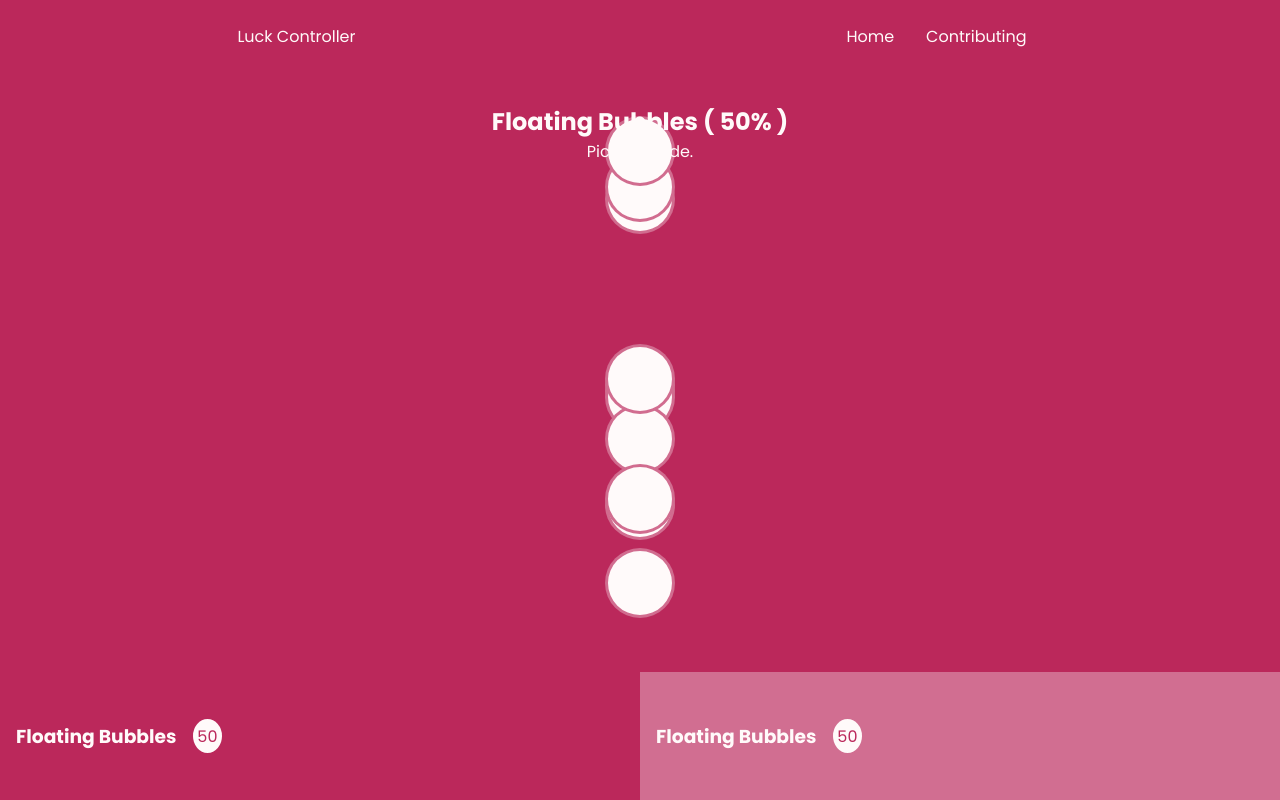
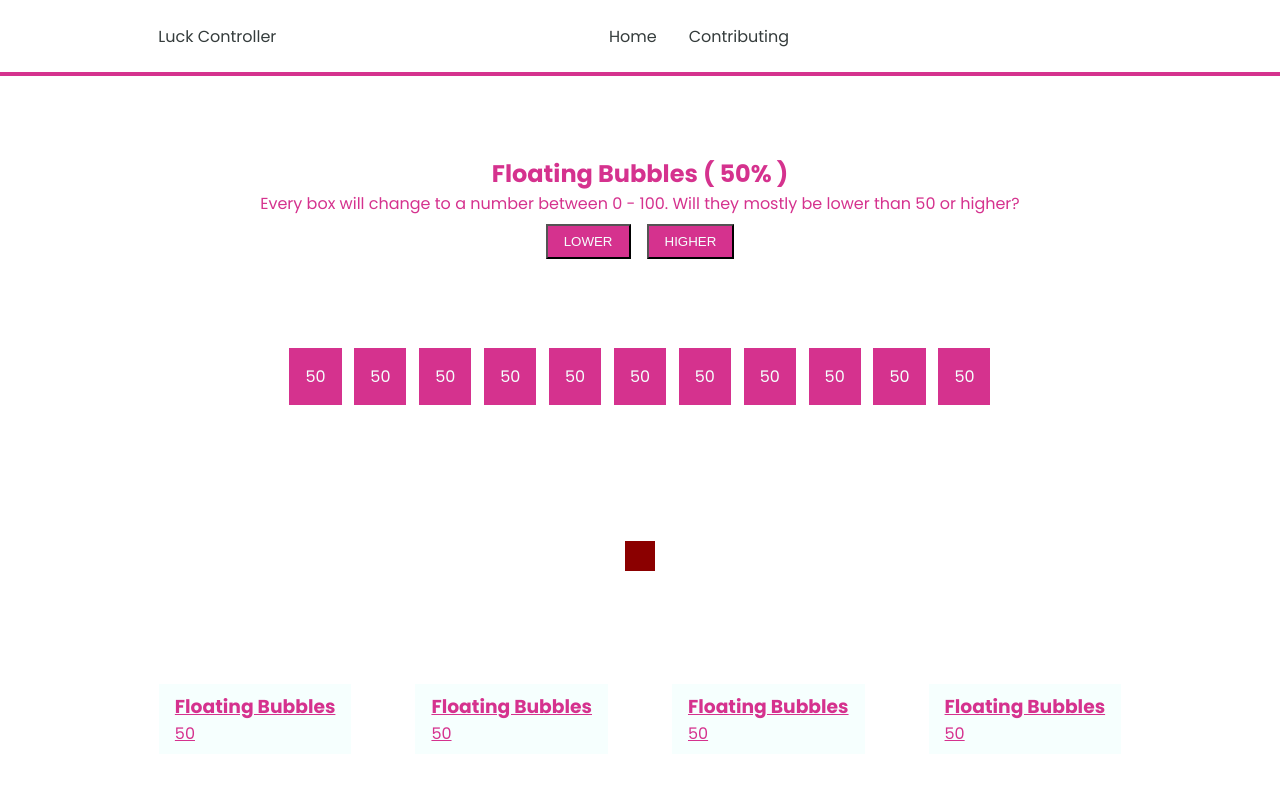
Before and after one commit to Mert18/luck-controller, a React (Create React App) app: page /floating-bubbles in a window 1280 px wide. Shown: the top 800 px of the page. Built offline with nearby package versions, Linux system fonts and the light colour scheme.

Commit message:
floating bubbles renewed, color scheme changed.

```diff
--- a/src/screens/FloatingBubbles.tsx
+++ b/src/screens/FloatingBubbles.tsx
@@ -1,122 +1,78 @@
-import React, { useState } from "react";
+import React, { ButtonHTMLAttributes, useEffect, useState } from "react";
 import Layout from "../components/Layout";
 import "../styles/floatingBubbles.css";
 
 const FloatingBubbles = () => {
-  const [left, setLeft] = useState([
-    50, 50, 50, 50, 50, 50, 50, 50, 50, 50, 50,
-  ]);
-  const [top, setTop] = useState(
-    Array.from({ length: 11 }, () => Math.floor(Math.random() * 80))
-  );
+  const [random, setRandom] = useState<number[]>([50, 50, 50, 50, 50, 50, 50, 50, 50, 50, 50])
 
-  const [leftBack, setLeftBack] = useState("");
-  const [rightBack, setRightBack] = useState("");
+  const [result, setResult] = useState("");
+  const [myArr, setMyArr] = useState<number[]>([]);
+  const [history, setHistory] = useState<boolean[]>([])
+  const [chosen, setChosen] = useState("")
+  const gameStartForDown = () => {
+      setRandom(Array.from({length: 11}, () => Math.floor(Math.random() * 100)));
+      setMyArr(random.filter((el) => el < 50))
+    setChosen("down")
+  }
 
-  const leftHandler = () => {
-    setLeft(Array.from({ length: 11 }, () => Math.floor(Math.random() * 100)));
-    setTop(Array.from({ length: 11 }, () => Math.floor(Math.random() * 80)));
-    setTimeout(() => {
-      if (left.filter((el) => el < 50).length > 5.5) {
-        setLeftBack("rgba(75, 250, 75, 0.63)");
-      } else {
-        setLeftBack("rgba(255, 0, 0, 0.246)");
-      }
-    }, 1000);
-    setTimeout(() => {
-      setLeftBack("transparent");
-      setRightBack("transparent");
-
-      // setLeft([50, 50, 50, 50, 50, 50, 50, 50, 50, 50, 50]);
-      console.log(left.filter((el) => el < 50));
-    }, 2000);
-  };
-
-  const rightHandler = () => {
-    setLeft(Array.from({ length: 11 }, () => Math.floor(Math.random() * 100)));
-    setTop(Array.from({ length: 11 }, () => Math.floor(Math.random() * 80)));
-    setTimeout(() => {
-      if (left.filter((el) => el > 50).length > 5.5) {
-        setRightBack("rgba(75, 250, 75, 0.63)");
-      } else {
-        setRightBack("rgba(255, 0, 0, 0.246)");
-      }
-    }, 1000);
-    setTimeout(() => {
-      setRightBack("transparent");
-      setLeftBack("transparent");
-      // setLeft([50, 50, 50, 50, 50, 50, 50, 50, 50, 50, 50]);
-    }, 2000);
-  };
-
-  return (
+  const gameStartForUp = () => {
+   setRandom(Array.from({length: 11}, () => Math.floor(Math.random() * 100)));
+    setMyArr(random.filter((el) => el > 50))
+    setChosen("up")
+  }
+  useEffect(() => {
+    if(myArr.length >= 6 && chosen === "down" || myArr.length >=6 && chosen === "up"){
+      setHistory([...history, true])
+    }
+    else{
+      setHistory([...history, false]);
+    }
+  }, [myArr])
+  return(
     <Layout>
       <section className="floating-bubbles">
         <div className="gamescreen">
-          <div className="floating">
+          <div className="floating-head">
             <h2>Floating Bubbles ( 50% )</h2>
-            <p>Pick one side.</p>
-            <button
-              style={{ background: `${leftBack}` }}
-              className="leftsec"
-              onClick={leftHandler}
-            ></button>
-            <button
-              style={{ background: `${rightBack}` }}
-              className="rightsec"
-              onClick={rightHandler}
-            ></button>
+            <p>Every box will change to a number between 0 - 100. Will they mostly be lower than 50 or higher?</p>
+            <div className="floating-choose">
+              <button className="floating-down" onClick={() => {
+                  gameStartForDown();
+                }}>
+                <p>LOWER</p>
+              </button>
+              <button className="floating-up" onClick={() => {
+                    gameStartForUp();
+                }}>
+                <p>HIGHER</p>
+              </button>
+            </div>
+          </div>
+          <div className="floating-game">
             <div className="bubbles">
-              <div
-                className="bubble"
-                style={{ left: `${left[0]}%`, top: `${top[0]}%` }}
-              ></div>
-              <div
-                className="bubble"
-                style={{ left: `${left[1]}%`, top: `${top[1]}%` }}
-              ></div>
-              <div
-                className="bubble"
-                style={{ left: `${left[2]}%`, top: `${top[2]}%` }}
-              ></div>
-              <div
-                className="bubble"
-                style={{ left: `${left[3]}%`, top: `${top[3]}%` }}
-              ></div>
-              <div
-                className="bubble"
-                style={{ left: `${left[4]}%`, top: `${top[4]}%` }}
-              ></div>
-              <div
-                className="bubble"
-                style={{ left: `${left[5]}%`, top: `${top[5]}%` }}
-              ></div>
-              <div
-                className="bubble"
-                style={{ left: `${left[6]}%`, top: `${top[6]}%` }}
-              ></div>
-              <div
-                className="bubble"
-                style={{ left: `${left[7]}%`, top: `${top[7]}%` }}
-              ></div>
-              <div
-                className="bubble"
-                style={{ left: `${left[8]}%`, top: `${top[8]}%` }}
-              ></div>
-              <div
-                className="bubble"
-                style={{ left: `${left[9]}%`, top: `${top[9]}%` }}
-              ></div>
-              <div
-                className="bubble"
-                style={{ left: `${left[10]}%`, top: `${top[10]}%` }}
-              ></div>
+              {random.map((el, i) => (<div className="bubble" key={i}>
+                {el}
+              </div>))}
+           </div>
+            <div className="floating-result">
+              {myArr.map((el, i) => (<div className="bubble" key={i}>
+                {el}
+              </div>))}
             </div>
           </div>
         </div>
+        <div className="truefalse">
+          {history.map((el) => {
+            if(el === true){
+              return <div className="true"></div>
+            }else{
+              return <div className="false"></div>
+            }
+          })}
+        </div>
       </section>
     </Layout>
-  );
+  )
 };
 
 export default FloatingBubbles;
--- a/src/styles/floatingBubbles.css
+++ b/src/styles/floatingBubbles.css
@@ -1,70 +1,89 @@
 .floating-bubbles {
-  display: flex;
+  display: grid;
+  grid-template-columns: 1fr 12fr 1fr;
+  grid-template-rows: 10vh auto auto 10vh;
+  grid-template-areas:
+    ". . ."
+    ". gamescreen ."
+    ". history ."
+    ". . .";
 }
 
-.gamescreen {
-  width: 100%;
-  height: 75vh;
+.floating-bubbles .gamescreen {
+  grid-area: gamescreen;
+}
+.floating-bubbles .gamescreen .floating-head {
+  text-align: center;
+  display: flex;
+  flex-direction: column;
+  justify-content: center;
+  align-items: center;
+  color: var(--red);
+  margin-bottom: 2rem;
+}
+.floating-choose {
+  display: flex;
+  justify-content: center;
+  align-items: center;
+}
+.floating-head .floating-down {
   background: var(--red);
   color: var(--white);
+  padding: 0.5rem 1rem;
+  margin: 0.5rem;
+  width: max-content;
+}
+.floating-head .floating-up {
+  background: var(--red);
+  margin: 0.5rem;
+  color: var(--white);
+  padding: 0.5rem 1rem;
+}
+.floating-bubbles .gamescreen .floating-game {
+  display: grid;
+  grid-template-columns: 1fr 16fr 1fr;
+  grid-template-rows: auto auto;
+  grid-template-areas:
+    ". bubbles ."
+    ". result .";
+  min-height: 30vh;
+}
+.floating-bubbles .gamescreen .floating-game .bubbles {
+  grid-area: bubbles;
+  display: flex;
+  justify-content: center;
+  align-items: center;
+}
+.floating-result {
+  display: flex;
+  justify-content: center;
+  align-items: center;
+  grid-area: result;
+}
+.bubble {
+  background: var(--red);
+  color: var(--white);
+  padding: 1rem;
+  margin: 0.4rem;
 }
 
-.floating {
+.truefalse {
+  grid-area: history;
   display: flex;
-  flex-direction: column;
-  justify-content: flex-start;
+  justify-content: center;
+  flex-wrap: wrap;
   align-items: center;
-  height: 100%;
-  position: relative;
-  padding: 2rem;
-}
-.floating h2,
-p,
-button {
-  z-index: 999;
 }
 
-.bubbles {
-  position: absolute;
-  height: 100%;
-  width: 100%;
+.true {
+  width: 30px;
+  height: 30px;
+  background: #98fb98;
+  margin: 0.1rem;
 }
-
-.bubble {
-  position: absolute;
-  transform: translateX(-50%);
-  width: 70px;
-  height: 70px;
-  background: var(--white);
-  border-radius: 50%;
-  transition: all 1s ease;
-  border: 3px solid var(--red-flavor);
+.false {
+  width: 30px;
+  height: 30px;
+  background: #8b0000;
+  margin: 0.1rem;
 }
-
-.leftsec {
-  position: absolute;
-  top: 0;
-  left: 0;
-  width: 50%;
-  height: 100%;
-  background: transparent;
-  border: none;
-}
-.leftsec:hover {
-  background: rgba(212, 186, 174, 0.609);
-  cursor: pointer;
-}
-
-.rightsec {
-  position: absolute;
-  top: 0;
-  right: 0;
-  width: 50%;
-  height: 100%;
-  background: transparent;
-  border: none;
-}
-.rightsec:hover {
-  cursor: pointer;
-  background: rgba(212, 186, 174, 0.609);
-}
--- a/src/styles/home.css
+++ b/src/styles/home.css
@@ -4,65 +4,10 @@
   display: flex;
   padding: 3rem;
   font-size: 1.6rem;
-  color: var(--white);
-  background: var(--red);
+  color: var(--black);
+  background: var(--white);
   justify-content: flex-start;
   align-items: center;
+  color: var(--red);
+  border-bottom: 4px solid var(--red);
 }
-
-.games {
-  display: flex;
-  flex-wrap: wrap;
-  justify-content: flex-start;
-  align-items: center;
-  list-style: none;
-  width: 100%;
-}
-
-.game {
-  display: flex;
-  justify-content: space-around;
-  color: var(--red);
-  background: var(--red);
-  flex-grow: 1;
-  width: 35%;
-  flex-wrap: wrap;
-  height: 16vh;
-}
-
-.game:nth-child(even) {
-  background: var(--red-flavor);
-}
-.game a {
-  color: var(--white);
-  padding: 1rem;
-  text-decoration: none;
-  width: 100%;
-  display: flex;
-  align-items: center;
-}
-.game p {
-  color: var(--red);
-  background: var(--white);
-  padding: 0.3rem;
-  border-radius: 50%;
-  margin-left: 1rem;
-}
-.game a:hover {
-  background: var(--red-flavor2);
-}
-
-@media (max-width: 1000px) {
-  .game {
-    width: 45%;
-  }
-}
-
-@media (max-width: 800px) {
-  .games {
-    margin: 0.5rem;
-  }
-  .game {
-    width: 85%;
-  }
-}
--- a/src/styles/index.css
+++ b/src/styles/index.css
@@ -1,11 +1,11 @@
 @import url("https://fonts.googleapis.com/css2?family=Poppins:wght@100;200;300;400;500;600;700;800&display=swap");
 
 :root {
-  --red: #bb285b;
-  --red-flavor: #bb285bab;
-  --red-flavor2: #e72a6c;
-  --black: #2d2e32;
-  --white: #fffafa;
+  --red: #d5328e;
+  --blue: #c2e8e4;
+
+  --black: #353c3c;
+  --white: #f6fffe;
 }
 
 *,
--- a/src/styles/layout.css
+++ b/src/styles/layout.css
@@ -1,13 +1,14 @@
 .header {
-  background: var(--red);
   display: flex;
   justify-content: space-around;
   align-items: center;
+  color: var(--black);
+  border-bottom: 4px solid var(--red);
 }
 
 .logo a {
-  color: var(--white);
   text-decoration: none;
+  color: var(--black);
 }
 
 .right {
@@ -19,10 +20,9 @@
   justify-content: center;
   align-items: center;
   height: 9vh;
-  color: var(--white);
 }
 .navbar a {
-  color: var(--white);
+  color: var(--black);
   padding: 0.5rem 1rem;
   text-decoration: none;
 }
@@ -31,56 +31,28 @@
 }
 
 .github a {
-  color: var(--white);
+  color: var(--black);
 }
 
-.hamburger {
-  flex-direction: column;
-  display: none;
+.listofgames {
+  display: grid;
+  grid-template-columns: 1fr 16fr 1fr;
+  grid-template-rows: auto;
+  grid-template-areas: ". games .";
 }
-.line {
-  height: 4px;
-  width: 40px;
-  background: var(--white);
-  margin: 0.2rem;
-}
-
-.hamburger-menu {
-  position: absolute;
-  top: 9vh;
-  left: 0;
-  width: 100%;
-  height: max-content;
-  background: var(--white);
-}
-
-.hamburger-menu-list {
+.games {
+  grid-area: games;
   list-style: none;
   display: flex;
-  flex-direction: column;
   justify-content: center;
   align-items: center;
-  margin-top: 3rem;
+  flex-wrap: wrap;
 }
-.hamburger-menu-list li {
-  width: 100%;
-  height: 12vh;
-  text-align: center;
+.game {
+  background: var(--white);
+  padding: 0.5rem 1rem;
+  margin: 2rem;
 }
-.hamburger-menu-list li a {
-  color: var(--black);
-  text-decoration: none;
+.game a {
+  color: var(--red);
 }
-
-@media (max-width: 800px) {
-  .navbar {
-    display: none;
-  }
-  .github {
-    display: none;
-  }
-
-  .hamburger {
-    display: flex;
-  }
-}
```
